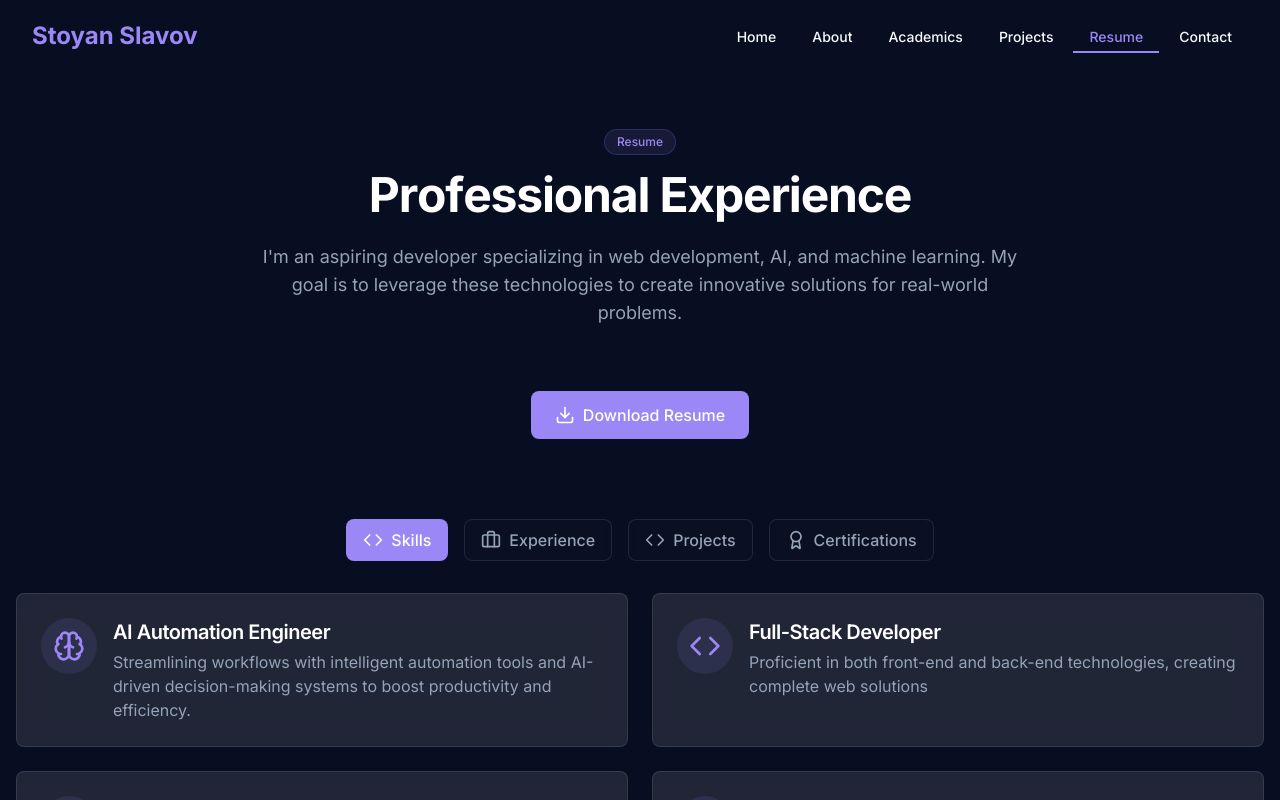
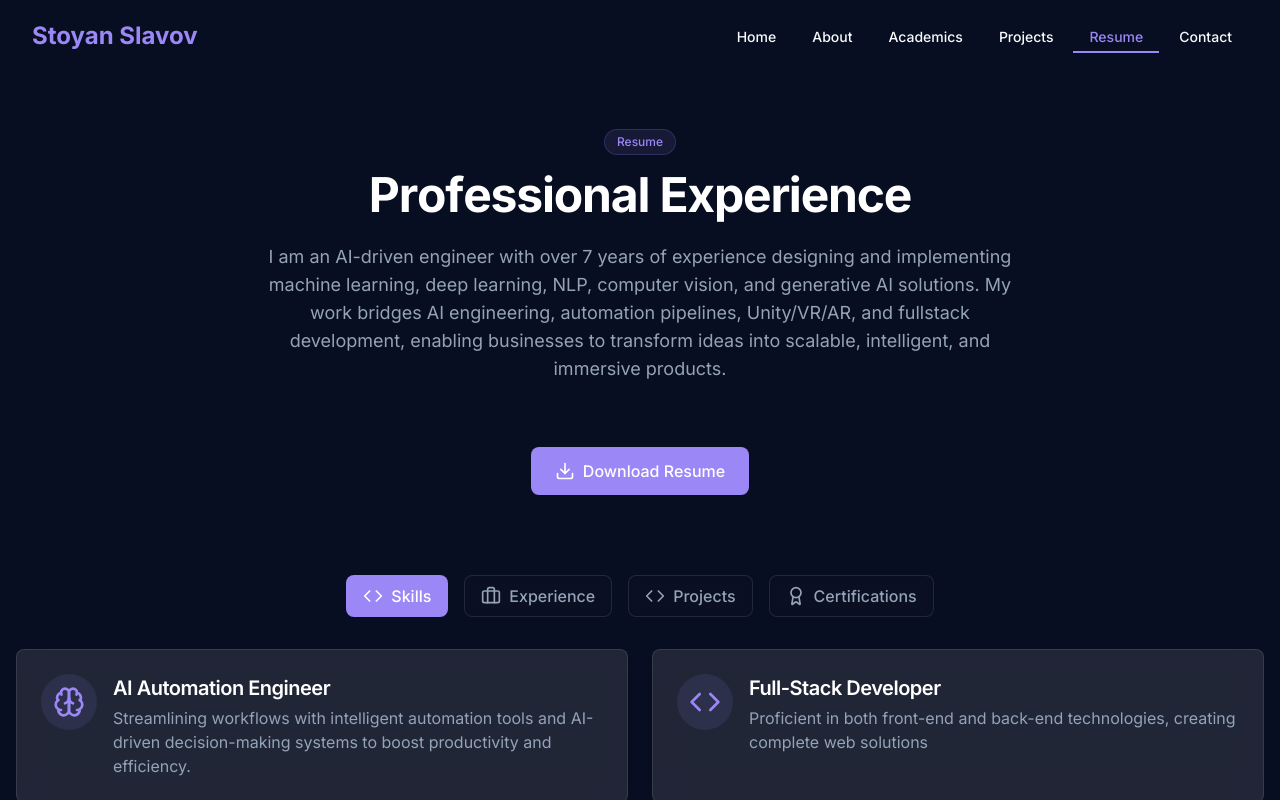
Before and after one commit to ctar0403/Portfolio-website, a React (Vite) app: page /resume in a window 1280 px wide. Shown: the top 800 px of the page. Built offline with nearby package versions, Linux system fonts and the light colour scheme.

Commit message:
Update Resume page summary description
cgen-1c198996b6b943e3879f7bd44ca5c665

```diff
--- a/src/pages/Resume.tsx
+++ b/src/pages/Resume.tsx
@@ -511,8 +511,7 @@ const Resume = () => {
             </h1>
             <div className="max-w-3xl mx-auto">
               <p className="text-lg text-muted-foreground">
-                I'm an aspiring developer specializing in web development, AI, and machine learning.
-                My goal is to leverage these technologies to create innovative solutions for real-world problems.
+                I am an AI-driven engineer with over 7 years of experience designing and implementing machine learning, deep learning, NLP, computer vision, and generative AI solutions. My work bridges AI engineering, automation pipelines, Unity/VR/AR, and fullstack development, enabling businesses to transform ideas into scalable, intelligent, and immersive products.
               </p>
             </div>
           </motion.div>
```
